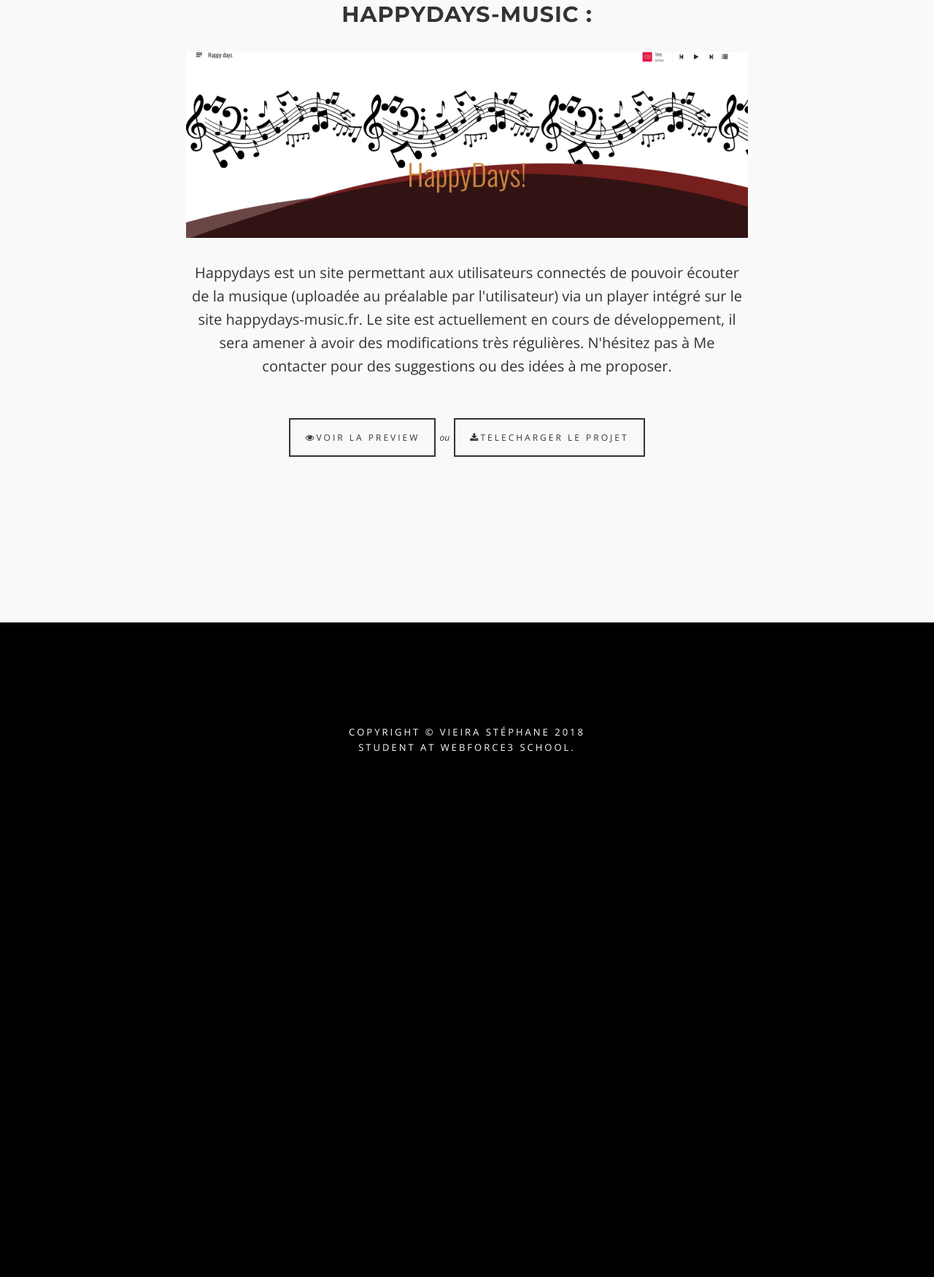
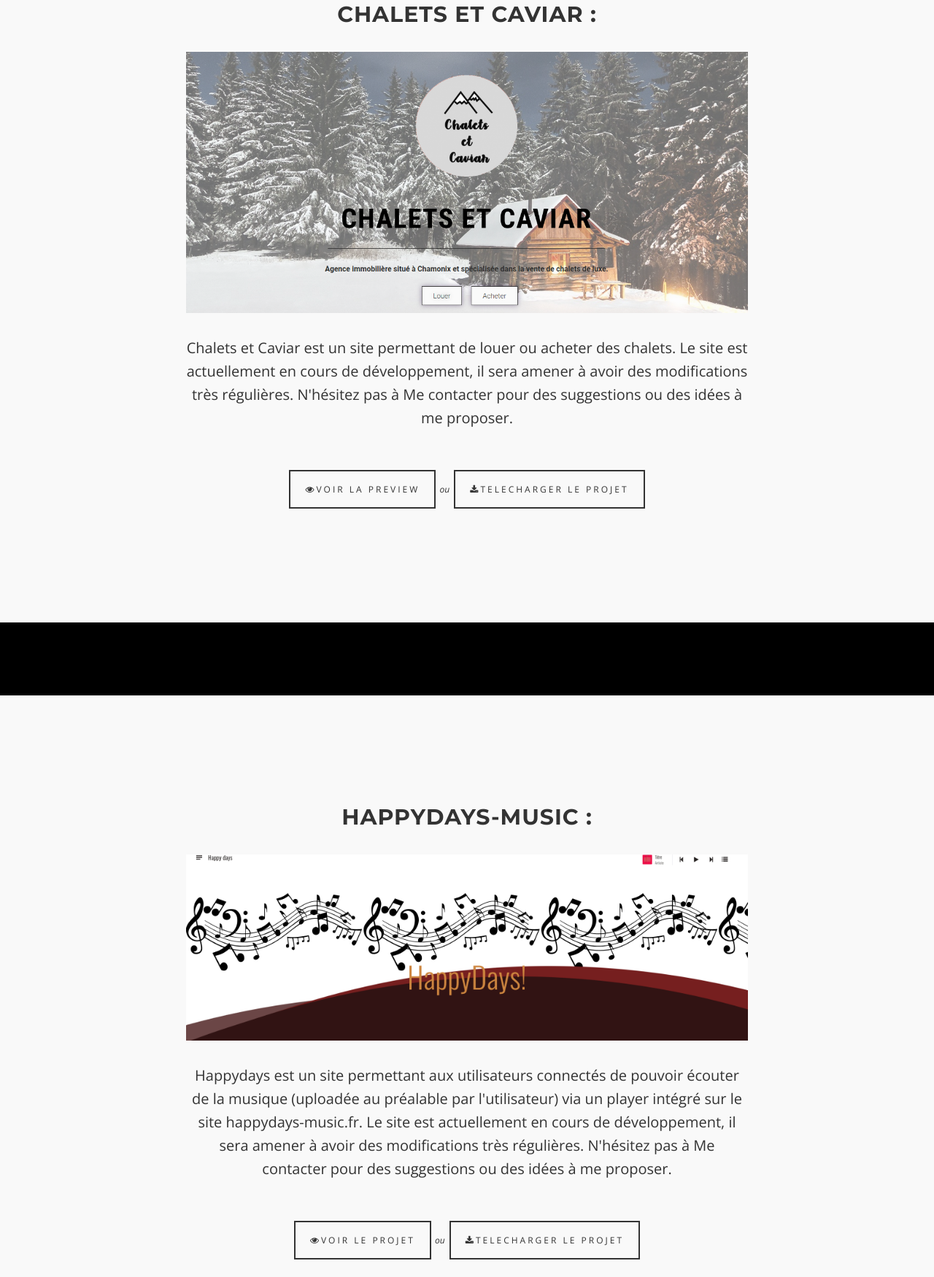
Before and after one commit to stephanevieira75/portfolio, a plain HTML site: page projects.html in a window 1280 px wide. Shown: the part 1047-2797 px from the top of the page at 73% size. Before the commit the page ends 2122 px from the top, so only its background shows below. Drawn offline with nearby package versions, Linux system fonts and the light colour scheme.

Commit message:
update projects and sections

```diff
--- a/projects.html
+++ b/projects.html
@@ -55,7 +55,7 @@
 			<div class="col-md-8 col-md-offset-2">
 				<h1 class="brand-heading">Mes projets :</h1>
 				<p class="intro-text">
-					Voici quelques projets que j'ai réalisé au cours de ma scolarité
+					Voici quelques projets que j'ai réalisé lors de mon apprentissage
 				</p>
 				<a href="#single-project" class="btn btn-circle page-scroll">
 				<i class="fa fa-angle-double-down animated"></i>
@@ -69,17 +69,15 @@
 <section id="single-project">
 	<div class="container content-section text-center">
 		<div class="row">
-		<h2>Happydays-music :</h2>
+			<h2>Chalets et Caviar :</h2>
 			<div id="first-project"class="col-lg-8 col-lg-offset-2">
 				<!-- Preview -->
 
-			<a href="http://www.happydays-music.fr/" target="_blank"><img src="projects_item/happy_days/preview.png" alt="Voici la preview de mon projet de groupe HappyDays !"></a>
+				<a href="http://chaletsetcaviar.stephanevieira.fr/" target="_blank"><img src="projects_item/chaletsetcaviar/chalets.png" alt="Voici la preview de mon projet Chalets et Caviar !"></a>
 				<!-- Text Section -->
 				<p>
 					<br>
-				Happydays est un site permettant aux utilisateurs connectés de pouvoir écouter de la musique (uploadée au préalable par l'utilisateur)
-				via un player intégré sur le
-				<a class="a-text" href="http://www.happydays-music.fr/">site happydays-music.fr</a>.
+					Chalets et Caviar est un site permettant de louer ou acheter des chalets.
 
 					Le site est actuellement en cours de développement, il sera amener à avoir des modifications très régulières.
 
@@ -88,7 +86,38 @@
 
 				<!-- Btn Section -->
 				<p>
-				<a href="http://www.happydays-music.fr/" class="btnghost"><i class="fa fas fa-eye"></i>Voir la preview</a>
+					<a href="http://chaletsetcaviar.stephanevieira.fr/" target="_blank" class="btnghost"><i class="fa fas fa-eye"></i>Voir la preview</a>
+					<i style="font-size:12px;margin-right:3px;"> ou </i>
+					<a href="http://chaletsetcaviar.stephanevieira.fr/" class="btnghost"><i class="fa fas fa-download"></i>Telecharger le projet</a>
+				</p>
+			</div>
+		</div>
+	</div>
+</section>
+<!-- Project Section -->
+<section id="single-project">
+	<div class="container content-section text-center">
+		<div class="row">
+			<h2>Happydays-music :</h2>
+			<div id="first-project"class="col-lg-8 col-lg-offset-2">
+				<!-- Preview -->
+
+				<a href="http://chaletsetcaviar.stephanevieira.fr/" target="_blank"><img src="projects_item/happy_days/preview.png" alt="Voici la preview de mon projet Happydays !"></a>
+				<!-- Text Section -->
+				<p>
+					<br>
+					Happydays est un site permettant aux utilisateurs connectés de pouvoir écouter de la musique (uploadée au préalable par l'utilisateur)
+					via un player intégré sur le
+					<a class="a-text" href="https://github.com/stephanevieira75/happy_days">site happydays-music.fr</a>.
+
+					Le site est actuellement en cours de développement, il sera amener à avoir des modifications très régulières.
+
+					N'hésitez pas à <a class="a-text"href="contact.php"> Me contacter</a> pour des suggestions ou des idées à me proposer.
+				</p>
+
+				<!-- Btn Section -->
+				<p>
+					<a href="https://github.com/stephanevieira75/happy_days" target="_blank" class="btnghost"><i class="fa fas fa-eye"></i>Voir le projet</a>
 					<i style="font-size:12px;margin-right:3px;"> ou </i>
 					<a href="projects_item/happy_days/happy_days.zip" class="btnghost"><i class="fa fas fa-download"></i>Telecharger le projet</a>
 				</p>
```
Also changed, not shown: index.html (+8 -8 lines), projects_item/chaletsetcaviar/chalets.png (added), projects_item/happy_days/preview.png (renamed from projects_item/happy_days/preview.PNG), 1 other file. Lines whose indentation alone changed are shown as unchanged.
